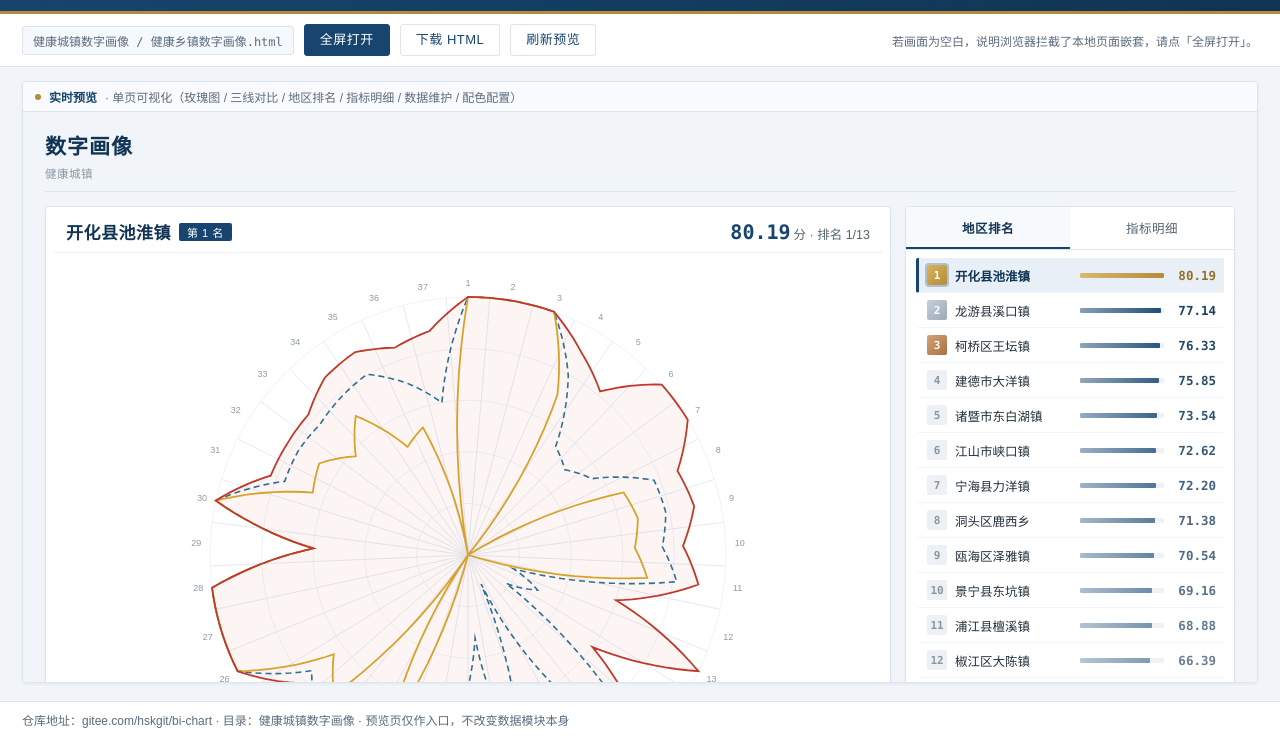
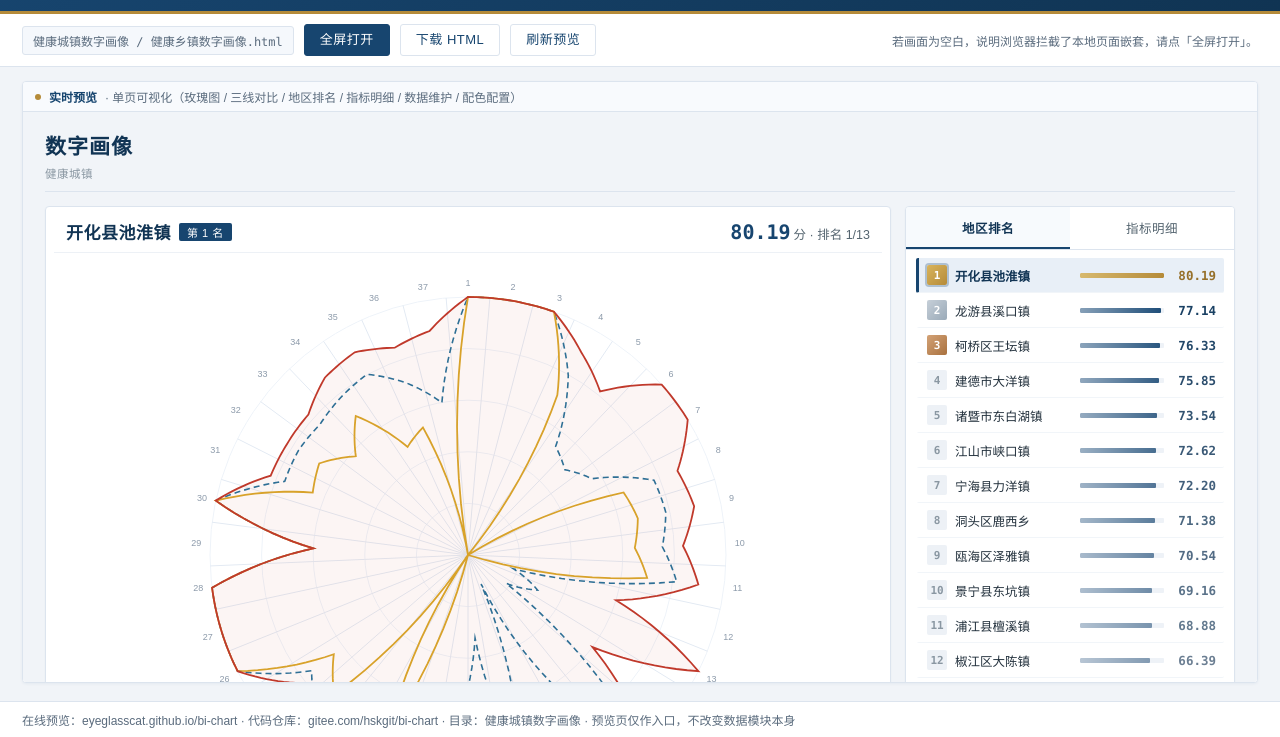
Before and after one commit to EyeglassCat/bi-chart, a plain HTML site: page index.html in a window 1280 px wide. Shown: the part 63-800 px from the top of the page. Drawn offline with nearby package versions, Linux system fonts and the light colour scheme.

Commit message:
docs: 记录 GitHub Pages 在线预览地址

```diff
--- a/index.html
+++ b/index.html
@@ -115,7 +115,7 @@
 </main>
 
 <footer>
-  仓库地址：gitee.com/hskgit/bi-chart · 目录：健康城镇数字画像 · 预览页仅作入口，不改变数据模块本身
+  在线预览：eyeglasscat.github.io/bi-chart · 代码仓库：gitee.com/hskgit/bi-chart · 目录：健康城镇数字画像 · 预览页仅作入口，不改变数据模块本身
 </footer>
 
 <script>
```
Also changed, not shown: _page.png (added), 1 other file.
